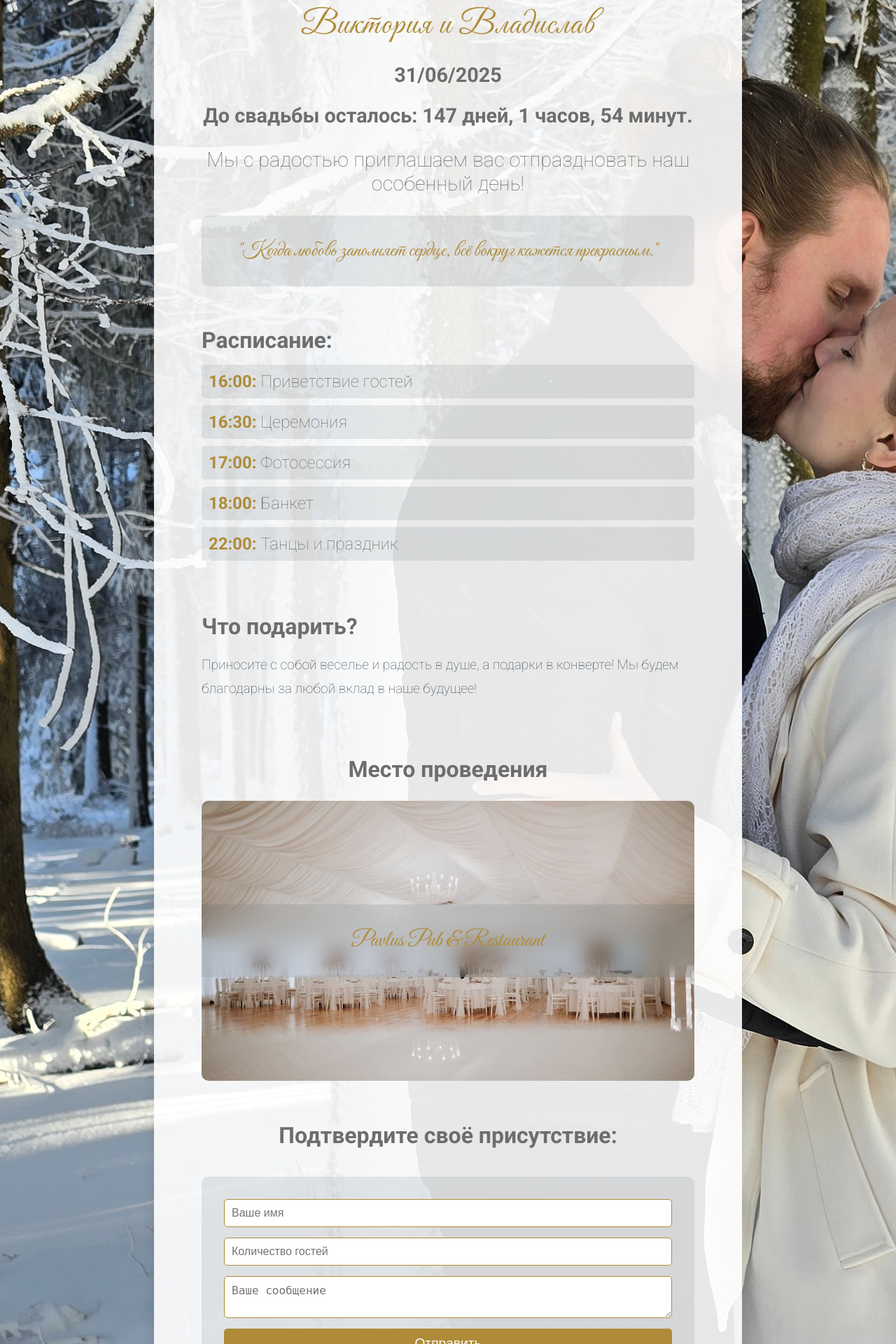
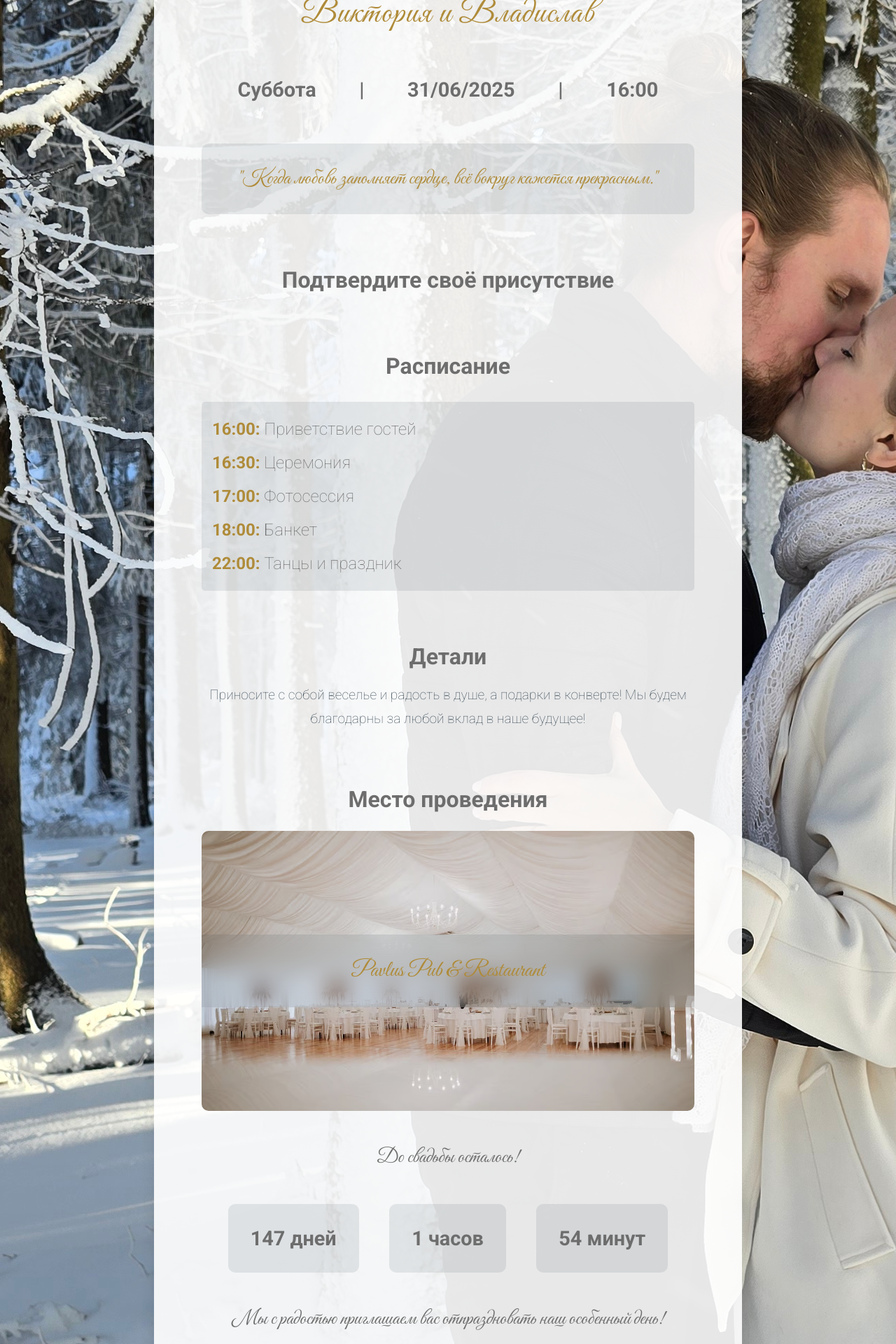
Before and after one commit to vladibuyanov/wedding_invitation, a Flask app: page / in a window 1280 px wide. Shown: the part 560-2480 px from the top of the page at 70% size. Run offline with Flask 3, Linux system fonts and the light colour scheme; some libraries are stand-ins or nearby versions.

Commit message:
Working on FE

```diff
--- a/static/css/styles.css
+++ b/static/css/styles.css
@@ -77,6 +77,7 @@ body {
 .section {
     padding: 1rem 3rem;
 }
+
 .page-header {
     & .image-container img {
         width: 100%;
@@ -86,16 +87,20 @@ body {
         margin-bottom: 30px;
     }
     & .page-header-texts {
+        & .names {
+            margin: 1rem;
+        }
         & h2, p, blockquote {
             font-size: 1.8rem;
         }
-        & .countdown {
-            margin: 20px 0;
-            font-weight: bold;
+        & .wedding-time {
+            display: flex;
+            justify-content: space-around;
+            padding: 1.3rem;
         }
         & .quote {
             color: var(--main-font-color);
-            margin: 0;
+            margin: 1rem 0;
             background-color: var(--second-background-color);
             padding: 2rem;
             border-radius: 10px;
@@ -103,22 +108,22 @@ body {
     }
 }
 .details {
-    text-align: left;
     border-radius: 10px;
 
     & h2 {
         font-size: 2rem;
-        margin-bottom: 15px;
+        margin-bottom: 2rem;
     }
     & ul {
+        text-align: left;
+        background-color: var(--second-background-color);
         list-style-type: none;
-        padding: 0;
+        border-radius: 5px;
+        padding: 10px;
 
         & li {
             margin: 10px 0;
-            padding: 10px;
-            background-color: var(--second-background-color);
-            border-radius: 5px;
+            padding: 5px;
             font-size: 1.5rem;
             & strong {
                 color: var(--main-font-color);
@@ -127,8 +132,6 @@ body {
     }
 }
 .gifts {
-    text-align: left;
-
     & h2 {
         font-size: 2rem;
         margin-bottom: 15px;
@@ -168,8 +171,10 @@ body {
 }
 .rsvp {
     & .form-container {
+        display: none;
+        flex-direction: column;
         text-align: left;
-        margin: 40px auto;
+        margin-top: 40px;
         padding: 2rem;
         border-radius: 10px;
         background-color: var(--second-background-color);
@@ -212,6 +217,27 @@ body {
         }
     }
 }
+.countdown-div {
+    & p {
+        font-size: 1.8rem;
+        margin: 1rem;
+    }
+    & .countdown-inner-div {
+        padding: 1rem;
+        border-radius: 10px;
+
+        display: flex;
+        flex-direction: row;
+        justify-content: space-around;
+
+        & .countdown {
+            background-color: var(--second-background-color);
+            padding: 2rem;
+            border-radius: 10px;
+            font-weight: bold;
+        }
+    }
+}
 
 /* Media Queries */
 @media (max-width: 768px) {
--- a/static/js/main.js
+++ b/static/js/main.js
@@ -1,13 +1,18 @@
 /* Countdown */
-let countdownElement = document.getElementById("countdown");
 let weddingDate = luxon.DateTime.fromISO("2025-05-31T16:00:00");
+
+let countdownElementDays = document.getElementById("countdown-days");
+let countdownElementHours = document.getElementById("countdown-hours");
+let countdownElementMinutes = document.getElementById("countdown-minutes");
 
 function updateCountdown() {
     const now = luxon.DateTime.now();
     const diff = weddingDate.diff(now, ['days', 'hours', 'minutes', 'seconds']).toObject();
 
     if (diff.days > 0 || diff.hours > 0 || diff.minutes > 0 || diff.seconds > 0) {
-        countdownElement.innerText = `До свадьбы осталось: ${Math.floor(diff.days)} дней, ${Math.floor(diff.hours)} часов, ${Math.floor(diff.minutes)} минут.`;
+        countdownElementDays.innerText = `${Math.floor(diff.days)} дней`;
+        countdownElementHours.innerText = `${Math.floor(diff.hours)} часов`;
+        countdownElementMinutes.innerText = `${Math.floor(diff.minutes)} минут`;
     } else {
         countdownElement.innerText = "Свадьба началась! 🎉";
     }
@@ -18,6 +23,19 @@ updateCountdown();
 
 
 /* Map */
+let rspv_title = document.getElementById("rspv-title");
+let rspv_form = document.getElementById("rspv-form");
+rspv_title.addEventListener('click', OpenRSPV)
+
+function OpenRSPV() {
+    if (rspv_form.style.display === 'flex') {
+        rspv_form.style.display = 'none';
+    }
+    else {
+        rspv_form.style.display = 'flex';
+    }
+}
+
 let place_name = document.getElementById("place-name");
 let map = document.getElementById("google-map");
 
--- a/templates/index.html
+++ b/templates/index.html
@@ -20,15 +20,30 @@
                 <img src="/static/images/wedding_photo_1.jpg" alt="Main foto">
             </div>
             <div class="page-header-texts section">
-                <h1 class="great-vibes-regular">Виктория и Владислав</h1>
-                <h2 class="date">31/06/2025</h2>
-                <p id="countdown" class="countdown"></p>
-                <p class="message">Мы с радостью приглашаем вас отпраздновать наш особенный день!</p>
-                <blockquote class="quote great-vibes-regular">"Когда любовь заполняет сердце, всё вокруг кажется прекрасным."</blockquote>
+                <h1 class="names great-vibes-regular">Виктория и Владислав</h1>
+                <div class="wedding-time">
+                    <h2>Суббота</h2>
+                    <h2>|</h2>
+                    <h2 class="date">31/06/2025</h2>
+                    <h2>|</h2>
+                    <h2>16:00</h2>
+                </div>
+                <blockquote class="quote great-vibes-regular">
+                    "Когда любовь заполняет сердце, всё вокруг кажется прекрасным."
+                </blockquote>
             </div>
         </div>
+        <div class="rsvp section">
+            <h2 id="rspv-title">Подтвердите своё присутствие</h2>
+            <form class="form-container" id="rspv-form">
+                <input type="text" name="name" placeholder="Ваше имя" required>
+                <input type="text" name="guests" placeholder="Количество гостей" required>
+                <textarea name="message" placeholder="Ваше сообщение"></textarea>
+                <button type="submit">Отправить</button>
+            </form>
+        </div>
         <div class="details section">
-            <h2>Расписание:</h2>
+            <h2>Расписание</h2>
             <ul>
                 <li><strong>16:00:</strong> Приветствие гостей</li>
                 <li><strong>16:30:</strong> Церемония</li>
@@ -38,7 +53,7 @@
             </ul>
         </div>
         <div class="gifts section">
-            <h2>Что подарить?</h2>
+            <h2>Детали</h2>
             <p>Приносите с собой веселье и радость в душе, а подарки в конверте! Мы будем благодарны за любой вклад в наше будущее!</p>
         </div>
         <div class="map section">
@@ -52,14 +67,14 @@
                     referrerpolicy="no-referrer-when-downgrade">
             </iframe>
         </div>
-        <div class="rsvp section">
-            <h2>Подтвердите своё присутствие:</h2>
-            <form class="form-container">
-                <input type="text" name="name" placeholder="Ваше имя" required>
-                <input type="text" name="guests" placeholder="Количество гостей" required>
-                <textarea name="message" placeholder="Ваше сообщение"></textarea>
-                <button type="submit">Отправить</button>
-            </form>
+        <div class="countdown-div section">
+            <p class="great-vibes-regular">До свадьбы осталось!</p>
+            <div class="countdown-inner-div">
+                <p id="countdown-days" class="countdown"></p>
+                <p id="countdown-hours" class="countdown"></p>
+                <p id="countdown-minutes" class="countdown"></p>
+            </div>
+            <p class="great-vibes-regular">Мы с радостью приглашаем вас отпраздновать наш особенный день!</p>
         </div>
     </div>
 </body>
```
